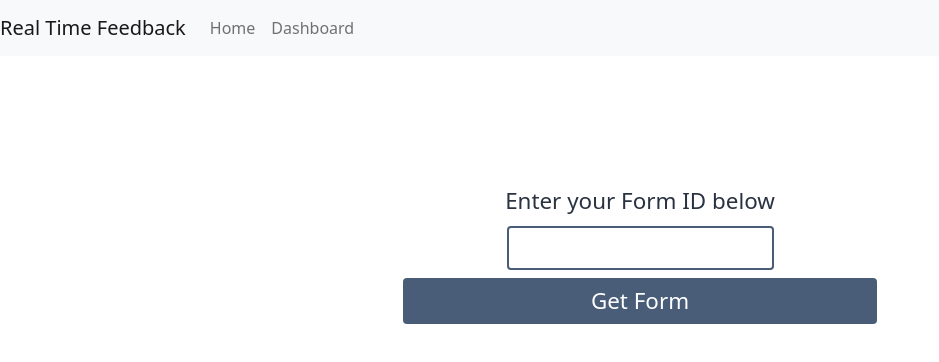
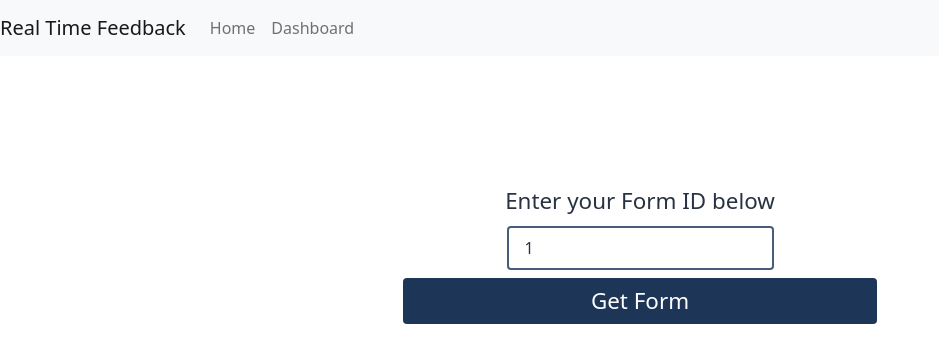
Before and after one commit to iammaniteja/realtimefeedback-makeuc, a React (Create React App) app: page /guest/1 in a window 1280 px wide. Shown: the top 362 px of the page, without its empty margins (0-939 px from the left). Built offline with nearby package versions, Linux system fonts and the light colour scheme.

Commit message:
added routing changes

```diff
--- a/src/App.js
+++ b/src/App.js
@@ -32,6 +32,7 @@ function App() {
       <Router>
       <Switch>
         <Route path="/admin" component={Dashboard} />
+        <Route path="/guest/:id" component={GetForm} />
         <Route path="/guest" component={GetForm} />
         <Route path="/survey" component={Survey} />
         <Route path="/" component={Landing} />
--- a/src/components/Form/getForm.js
+++ b/src/components/Form/getForm.js
@@ -12,16 +12,15 @@ const validate = (values) => {
   return errors;
 };
 
-const GetForm = () => {
+const GetForm = (props) => {
 	const [showForm, setShowForm] = useState(false);
 	const [formData, setFormData] = useState("");
-
   return (
 		!showForm ?
 			<Formik
 				enableReinitialize = {true}
 				initialValues = {{
-					formID: "",
+					formID: !!props.match.params.id ? props.match.params.id : "",
 				}}
 				validate={validate}
 				onSubmit={
@@ -78,8 +77,6 @@ const GetForm = () => {
 
 								<button
 									type="submit"
-									className={!(dirty && isValid) ? "disabled-btn" : ""}
-									disabled={!(dirty && isValid)}
 								>
 									Get Form
 								</button>
--- a/src/components/survey/survey.js
+++ b/src/components/survey/survey.js
@@ -276,7 +276,7 @@ const Survey = () => {
 			</Formik> :
 			<div className="customcontainer">
 				<h1>Survey created!! Please share the below link to access the form</h1>
-				<h3><a href={domain+"/form/"+formID} target="_blank">{domain+"/form/"+formID} </a></h3>
+				<h3><a href={domain+"/guest/"+formID} target="_blank">{domain+"/form/"+formID} </a></h3>
 				<hr />
 				<h1>Please use the below link for viewing the realtime feedback!!</h1>
 				<h3><a href={domain+"/feedback/"+formID} target="_blank">{domain+"/feedback/"+formID} </a></h3>
```
